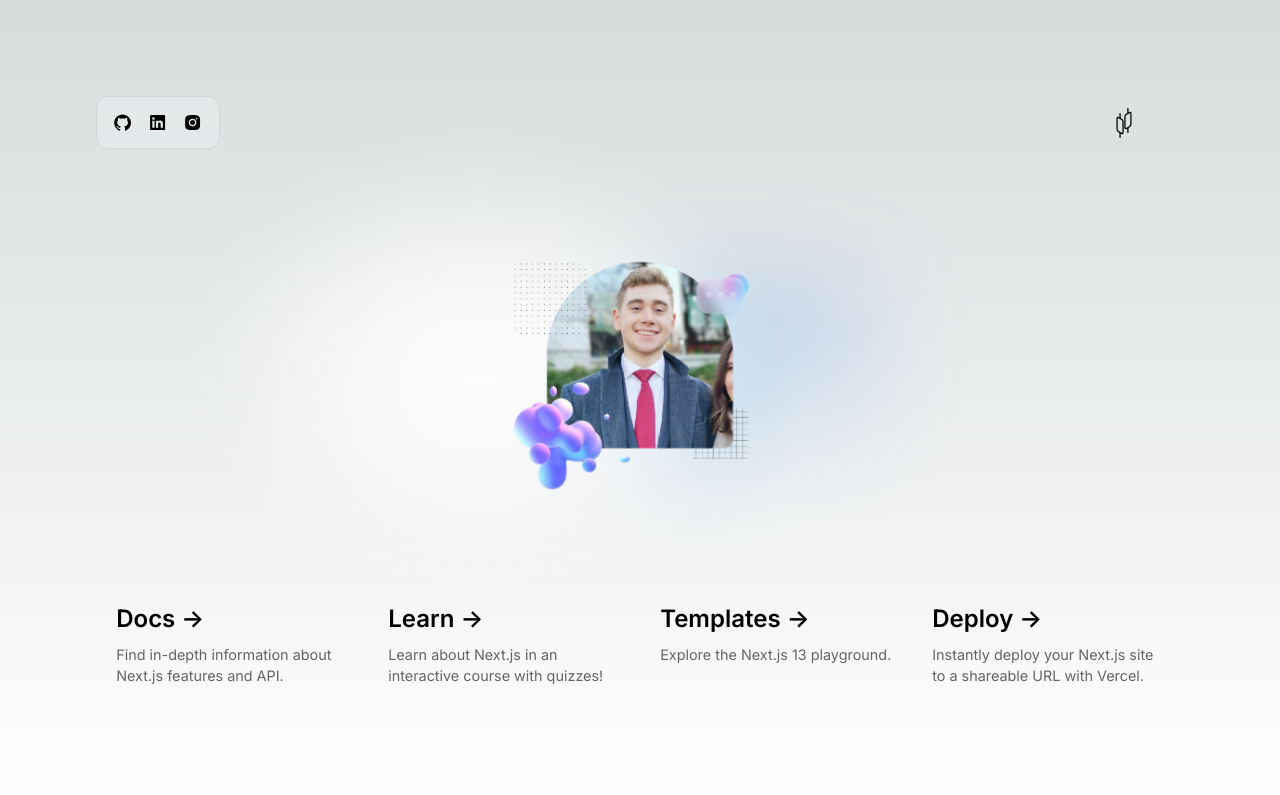
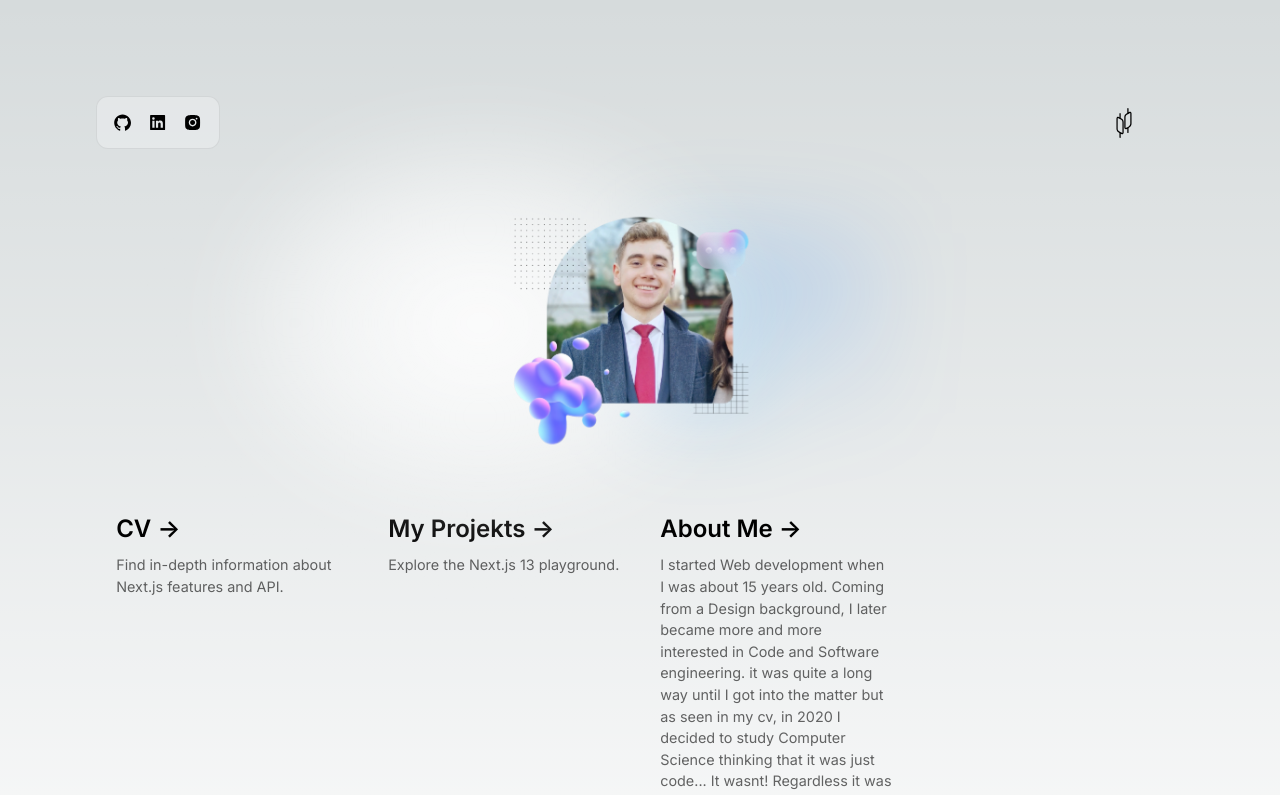
Before and after one commit to ZacUpshure/Portfolio, a Next.js app in the folder my-portfolio/: page / in a window 1280 px wide. Shown: the top 795 px of the page. Built offline with nearby package versions, Linux system fonts and the light colour scheme.

Commit message:
Update page.js

```diff
--- a/my-portfolio/src/app/page.js
+++ b/my-portfolio/src/app/page.js
@@ -57,22 +57,22 @@
           rel="noopener noreferrer"
         >
           <h2>
-            Docs <span>-&gt;</span>
+            CV <span>-&gt;</span>
           </h2>
           <p>Find in-depth information about Next.js features and API.</p>
         </a>
 
-        <a
+        {/*<a
           href="https://nextjs.org/learn?utm_source=create-next-app&utm_medium=appdir-template&utm_campaign=create-next-app"
           className={styles.card}
           target="_blank"
           rel="noopener noreferrer"
         >
           <h2>
-            Learn <span>-&gt;</span>
+            test <span>-&gt;</span>
           </h2>
           <p>Learn about Next.js in an interactive course with&nbsp;quizzes!</p>
-        </a>
+        </a>*/}
 
         <a
           href="https://vercel.com/templates?framework=next.js&utm_source=create-next-app&utm_medium=appdir-template&utm_campaign=create-next-app"
@@ -81,24 +81,30 @@
           rel="noopener noreferrer"
         >
           <h2>
-            Templates <span>-&gt;</span>
+            My Projekts <span>-&gt;</span>
           </h2>
           <p>Explore the Next.js 13 playground.</p>
         </a>
 
         <a
-          href="https://vercel.com/new?utm_source=create-next-app&utm_medium=appdir-template&utm_campaign=create-next-app"
+          href=""
           className={styles.card}
           target="_blank"
           rel="noopener noreferrer"
         >
           <h2>
-            Deploy <span>-&gt;</span>
+            About Me <span>-&gt;</span>
           </h2>
           <p>
-            Instantly deploy your Next.js site to a shareable URL with Vercel.
+            I started Web development when I was about 15 years old. Coming
+            from a Design background, I later became more and more interested in Code and Software engineering.
+            it was quite a long way until I got into the matter but as seen in my cv, in 2020 I decided to study
+            Computer Science thinking that it was just code... It wasnt! Regardless it was a good time, the
+            Network and the Work experience that I was allowed to gather as a working student got me truly to the next
+            level. Now I live with my wife and my daughter in Pankow for my last year in University.
           </p>
         </a>
+
       </div>
     </main>
   )
```
